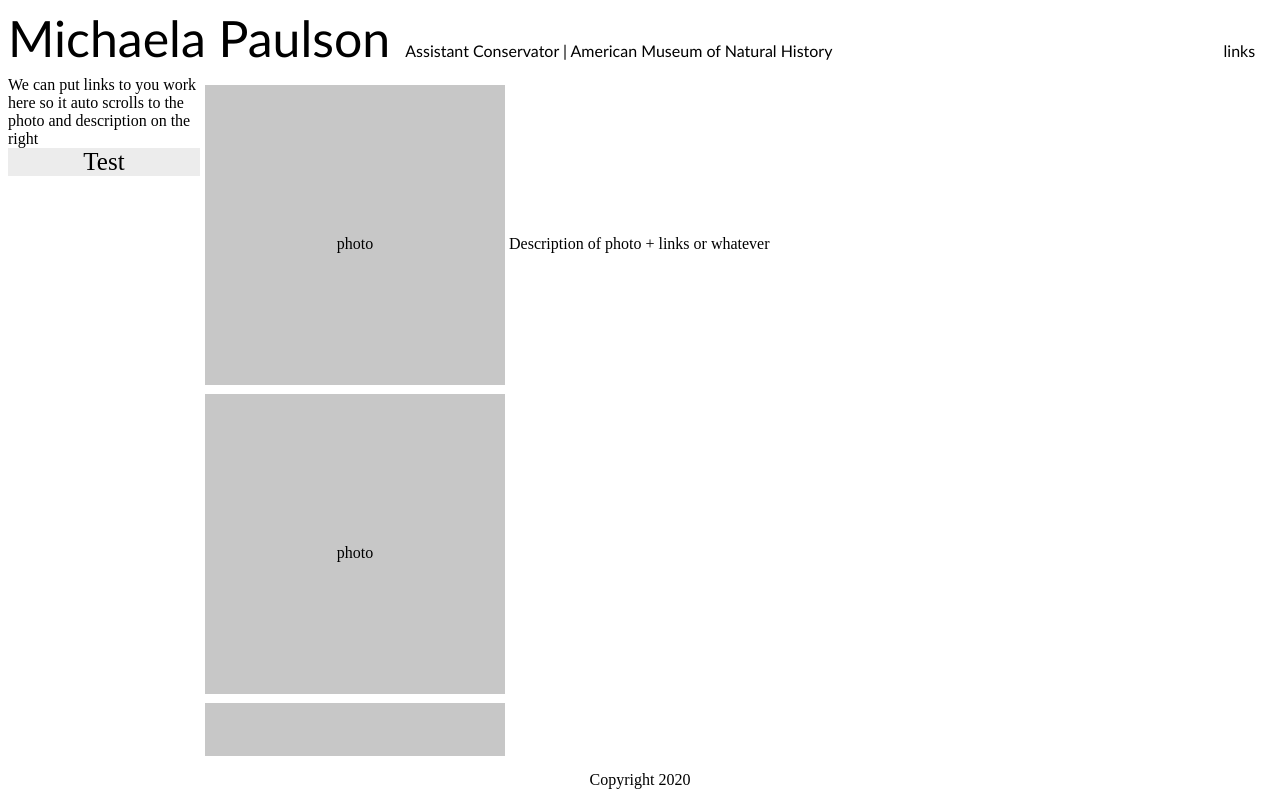
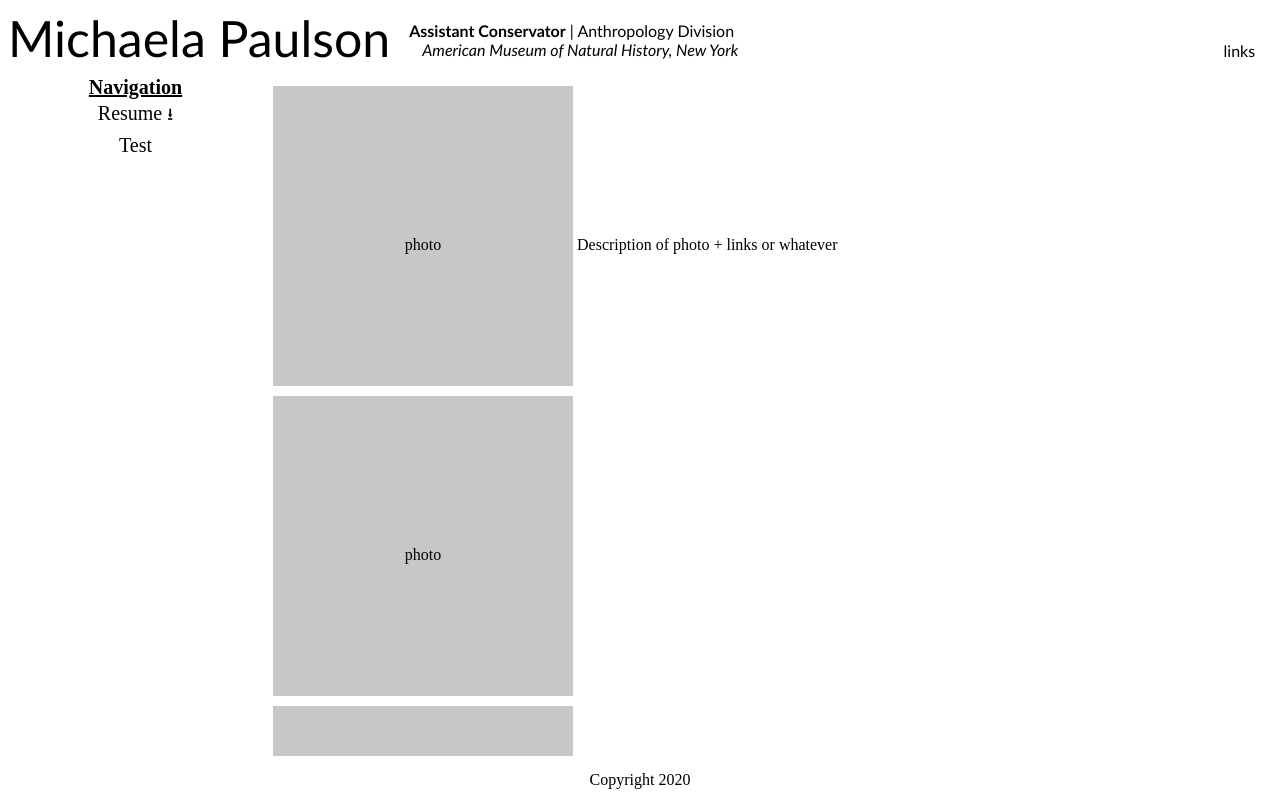
Before and after one commit to DDumas551/MEP518, a website: page index.html in a window 1280 px wide. Drawn offline with Linux system fonts and the light colour scheme.

Commit message:
Small updates

```diff
--- a/index.html
+++ b/index.html
@@ -13,24 +13,27 @@
       <div class="name">
         Michaela Paulson
       </div>
-      <div>
       <div class="title">
-          Assistant Conservator | American Museum of Natural History
+        <strong>Assistant Conservator</strong> | Anthropology Division
+        <div class="sub-title">
+          American Museum of Natural History, New York
+        </div>
       </div>
       <div class="links">links</div>
     </div>
-    </div>
     <div class="main">
       <div class="side-bar">
-        We can put links to you work here so it auto scrolls to the photo and
-        description on the right
-        <div class="test-link">
+        <div class="side-bar-title">
+          <strong>
+            Navigation
+          </strong>
+        </div>
+        <div class="side-bar-link">Resume <span class="download-unicode">&#11123</span></div>
         <div
           class="side-bar-link"
           onclick="document.getElementById('last-object').scrollIntoView({behavior: 'smooth', block: 'end', inline: 'nearest'})"
         >
           Test
-          </div>
         </div>
       </div>
       <div class="container">
@@ -68,9 +71,7 @@
       </div>
     </div>
     <div class="footer">
-      <div class="footer-text">
-        Copyright <span id="year"></span>
-      </div>
+      <div class="footer-text">Copyright <span id="year"></span></div>
     </div>
     <script src="./moment.min.js"></script>
     <script src="./js.js" async defer></script>
--- a/style.css
+++ b/style.css
@@ -13,8 +13,13 @@
 
 .title {
   float: left;
-  margin-top: 33px;
-  margin-left: 15px;
+  margin-top: 13px;
+  margin-left: 19px;
+}
+
+.sub-title {
+  margin-left: 13px;
+  font-style: italic;
 }
 
 .links {
@@ -27,41 +32,53 @@
   display: inline-block;
 }
 
+.side-bar {
+  width: 255px;
+  height: 83vh;
+  display: inline-block;
+}
+
+.side-bar-title {
+  text-align: center;
+  font-size: 20px;
+  text-decoration: underline;
+}
+
+.side-bar-link {
+  text-align: center;
+  font-size: 20px;
+  margin: 3px;
+  cursor: pointer;
+}
+
+.download-unicode {
+  font-size: 17px;
+
+}
+
+.side-bar-link:hover {
+  text-align: center;
+  background-color: rgba(0, 0, 0, 0.046);
+  transition-duration: 0.3s;
+}
+
 .container {
   height: 85vh;
   width: 69vw;
   overflow-y: auto;
   display: inline-block;
   float: right;
-  margin-left: 5px;
+  margin-left: 10px;
 }
 
 .container::-webkit-scrollbar {
   display: none;
 }
 
-.side-bar {
-  width: 15vw;
-  height: 83vh;
-  display: inline-block;
-}
-
-.side-bar-link {
-  text-align: center;
-  font-size: 25px;
-  background-color: rgba(0, 0, 0, 0.075);
-}
-
-.side-bar-link:hover {
-  text-align: center;
-  font-size: 25px;
-  background-color: rgba(0, 0, 0, 0.205);
-}
-
 .content {
   height: fit-content;
   width: 99vw;
-  margin-top: 9px;
+  margin-top: 10px;
   display: inline-block;
 }
 
@@ -74,7 +91,6 @@
 }
 
 .desc {
-  width: 75%;
   display: inline-block;
 }
 
```
Lines whose indentation alone changed are shown as unchanged.
